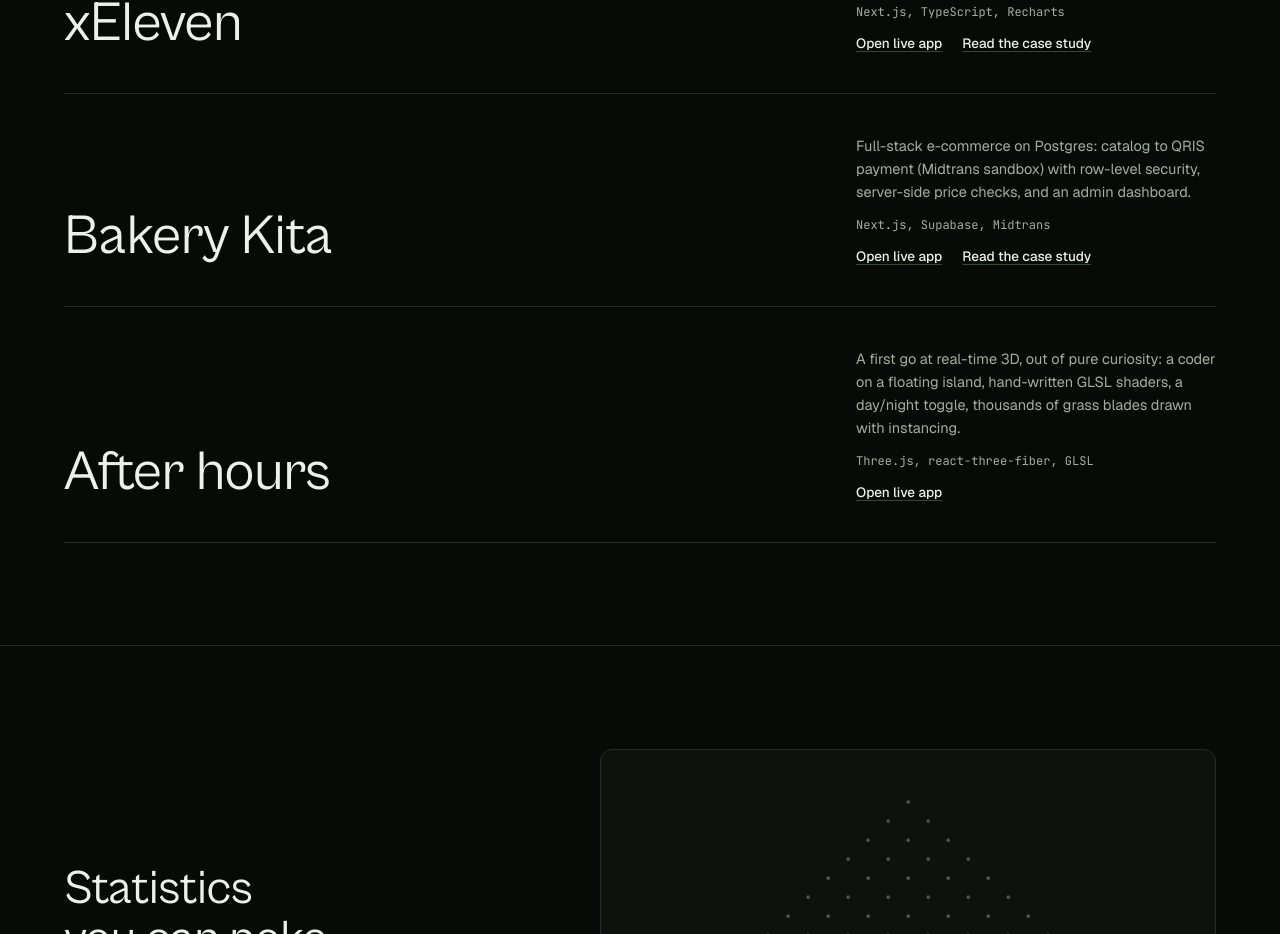
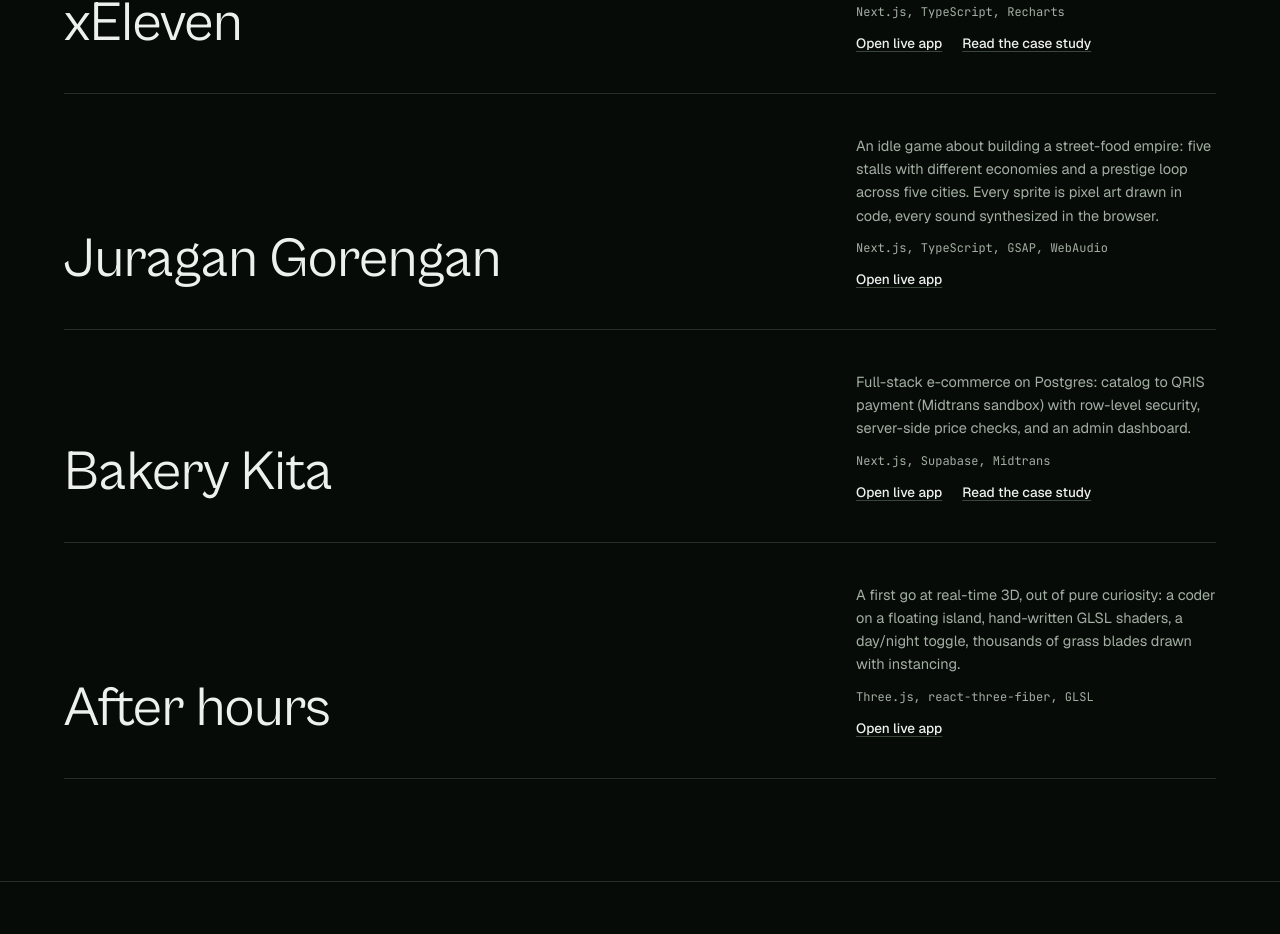
Before and after one commit to zpjosephi/josephsweb, a Next.js app: page / in a window 1280 px wide. Shown: the part 1412-2346 px from the top of the page. Built offline with nearby package versions, Linux system fonts and the light colour scheme.

Commit message:
add juragan gorengan to projects

```diff
--- a/src/components/live/work-showcase.tsx
+++ b/src/components/live/work-showcase.tsx
@@ -48,6 +48,16 @@
     alt: "xEleven: Premier League overview with a season selector and the toolbox of analytics tools",
     liveUrl: "https://epl-xeleven.vercel.app/",
     caseStudyUrl: "/work/xeleven",
+  },
+  {
+    slug: "juragan-gorengan",
+    title: "Juragan Gorengan",
+    blurb:
+      "An idle game about building a street-food empire: five stalls with different economies and a prestige loop across five cities. Every sprite is pixel art drawn in code, every sound synthesized in the browser.",
+    stack: "Next.js, TypeScript, GSAP, WebAudio",
+    image: "/projects/juragan.png",
+    alt: "Juragan Gorengan: pixel art night market with five food stalls and an upgrade panel",
+    liveUrl: "https://juragangorengan.vercel.app/",
   },
   {
     slug: "bakery-kita",
--- a/src/data/projects.ts
+++ b/src/data/projects.ts
@@ -50,6 +50,28 @@
     liveUrl: "https://epl-xeleven.vercel.app/",
     caseStudyUrl: "/work/xeleven",
     image: "/projects/xeleven.png",
+    featured: true,
+  },
+  {
+    slug: "juragan-gorengan",
+    title: "Juragan Gorengan",
+    category: "engineering",
+    badge: "Game",
+    summary:
+      "An idle game about running an Indonesian street-food empire: you start with one fried-snack cart at a night market and grow into five stalls, then sell the whole thing to open a branch in a new city. Every sprite is pixel art I draw in code (no asset packs exist for a gerobak gorengan, so I made my own), and every sound effect is synthesized in the browser. It's also my design lab for the Android version I want to ship to the Play Store.",
+    highlights: [
+      "Five stalls with genuinely different economies: tap-to-fry gorengan, passive iced tea, bakso cooked in pot cycles, a coffee shop whose price rides a going-viral trend wave, and rare high-value martabak orders",
+      "Supply and demand simulated for real: if the display case runs empty, customers walk away, and rush hours every couple of minutes multiply foot traffic and drain your stock",
+      "Prestige loop: sell up and rotate through five cities, each biased toward different stalls, while permanent recipe bonuses stack across runs",
+      "A pannable night-market street with parallax sky that changes color per city, plus a zoom-out mode to watch the whole market at once",
+      "All pixel art generated from text maps rendered to SVG paths, so sprites react to gameplay: the frying pan literally widens as you upgrade it and the display case grows extra shelves",
+      "Sound effects synthesized with WebAudio (sizzle, coin, rush-hour alarm, order jingle), zero audio files shipped",
+      "The usual idle-game quality-of-life done properly: mission chain, a 2x boost on cooldown, buy x1/x10/MAX, offline earnings, and a save that survives version changes",
+      "Game engine written as pure TypeScript with no React in it, so the whole simulation can move to Android later untouched",
+    ],
+    tech: ["Next.js (App Router)", "TypeScript", "GSAP", "WebAudio", "Tailwind CSS"],
+    liveUrl: "https://juragangorengan.vercel.app/",
+    image: "/projects/juragan.png",
     featured: true,
   },
   {
```
Also changed, not shown: public/projects/juragan.png (added).
